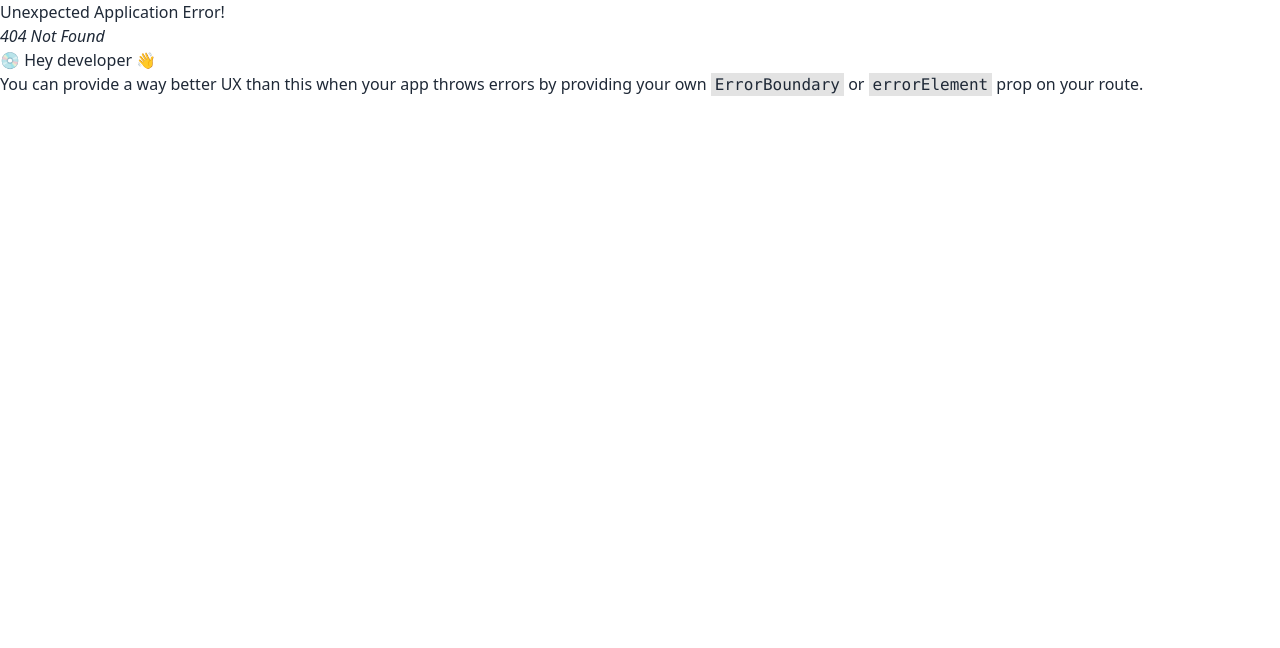
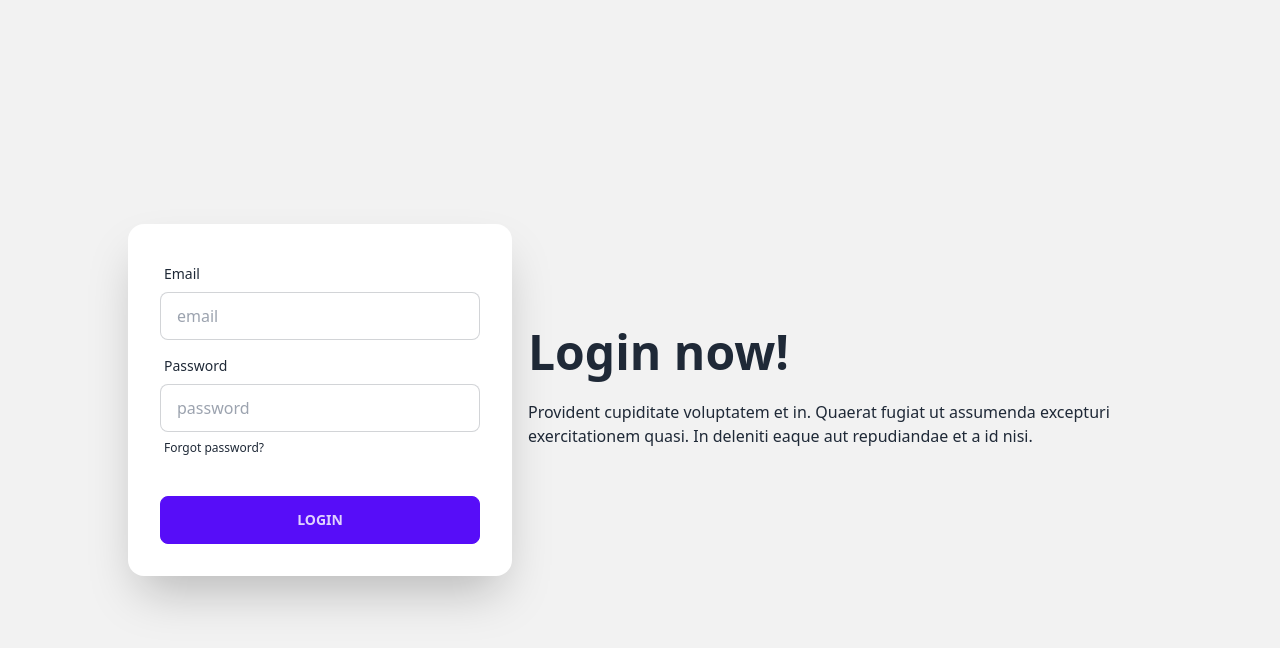
Before and after one commit to niloysaha06/FoodLane, a React (Vite) app: page /login in a window 1280 px wide. Before the commit this address had no page. Shown: the top 648 px of the page. Built offline with nearby package versions, Linux system fonts and the light colour scheme.

Commit message:
Create login form

```diff
--- a/src/Layout/Main.jsx
+++ b/src/Layout/Main.jsx
@@ -1,13 +1,16 @@
-import { Outlet } from "react-router-dom";
+import { Outlet, useLocation } from "react-router-dom";
 import Footer from "../pages/Shared/Footer";
 import NavBar from "../pages/Shared/NavBar";
 
 const Main = () => {
+  const location = useLocation();
+  console.log(location);
+  const noHeaderFooter = location.pathname.includes("login");
   return (
     <div>
-      <NavBar></NavBar>
+      {noHeaderFooter || <NavBar></NavBar>}
       <Outlet></Outlet>
-      <Footer></Footer>
+      {noHeaderFooter || <Footer></Footer>}
     </div>
   );
 };
--- a/src/components/FoodCard/FoodCard.jsx
+++ b/src/components/FoodCard/FoodCard.jsx
@@ -1,3 +1,5 @@
+import { Link } from "react-router-dom";
+
 const FoodCard = ({ item }) => {
   const { name, image, price, recipe } = item;
 
@@ -9,11 +11,15 @@ const FoodCard = ({ item }) => {
       <p className="absolute right-0 mr-4 mt-4 px-4 bg-slate-900 text-white">
         {price}
       </p>
-      <div className="card-body text-center">
+      <div className="card-body flex flex-col items-center">
         <h2 className="card-title">{name}</h2>
         <p>{recipe}</p>
         <div className="card-actions justify-end">
-          <button className="btn btn-primary">Add to Cart</button>
+          <Link>
+            <button className="btn btn-outline bg-slate-100 border-0 border-orange-400 border-b-4 mt-3">
+              Order Now
+            </button>
+          </Link>
         </div>
       </div>
     </div>
--- a/src/hooks/useMenu.jsx
+++ b/src/hooks/useMenu.jsx
@@ -4,7 +4,7 @@ const useMenu = () => {
   const [menu, setMenu] = useState([]);
   const [loading, setLoading] = useState(true);
   useEffect(() => {
-    fetch("menu.json")
+    fetch("http://localhost:5000/menu")
       .then((res) => res.json())
       .then((data) => {
         setMenu(data), setLoading(false);
--- a/src/pages/Home/Testimonials/Testimonials.jsx
+++ b/src/pages/Home/Testimonials/Testimonials.jsx
@@ -12,7 +12,7 @@ const Testimonials = () => {
   const [reviews, setReviews] = useState([]);
 
   useEffect(() => {
-    fetch("reviews.json")
+    fetch("http://localhost:5000/reviews")
       .then((res) => res.json())
       .then((data) => setReviews(data));
   }, []);
--- /dev/null
+++ b/src/pages/Login/Login.jsx
@@ -0,0 +1,60 @@
+const Login = () => {
+  const handleLogin = (e) => {
+    e.preventDefault();
+    const form = event.target;
+    const email = form.email.value;
+    const password = form.password.value;
+    console.log(email, password);
+  };
+
+  return (
+    <div className="hero min-h-screen bg-base-200">
+      <div className="hero-content flex-col lg:flex-row-reverse">
+        <div className="text-center md:w-1/2 lg:text-left">
+          <h1 className="text-5xl font-bold">Login now!</h1>
+          <p className="py-6">
+            Provident cupiditate voluptatem et in. Quaerat fugiat ut assumenda
+            excepturi exercitationem quasi. In deleniti eaque aut repudiandae et
+            a id nisi.
+          </p>
+        </div>
+        <div className="card md:w-1/2 w-full max-w-sm shadow-2xl bg-base-100">
+          <form onSubmit={handleLogin} className="card-body">
+            <div className="form-control">
+              <label className="label">
+                <span className="label-text">Email</span>
+              </label>
+              <input
+                type="email"
+                name="email"
+                placeholder="email"
+                className="input input-bordered"
+              />
+            </div>
+            <div className="form-control">
+              <label className="label">
+                <span className="label-text">Password</span>
+              </label>
+              <input
+                type="password"
+                name="password"
+                placeholder="password"
+                className="input input-bordered"
+              />
+              <label className="label">
+                <a href="#" className="label-text-alt link link-hover">
+                  Forgot password?
+                </a>
+              </label>
+            </div>
+            <div className="form-control mt-6">
+              <input className="btn btn-primary" type="submit" value="Login" />
+            </div>
+          </form>
+        </div>
+      </div>
+    </div>
+  );
+};
+
+export default Login;
--- a/src/pages/Menu/Menu/Menu.jsx
+++ b/src/pages/Menu/Menu/Menu.jsx
@@ -29,12 +29,12 @@ const Menu = () => {
       <MenuCategory items={offered}></MenuCategory>
       <MenuCategory
         items={desserts}
-        title={"Dessert"}
+        title={"dessert"}
         img={dessertImg}
       ></MenuCategory>
-      <MenuCategory items={pizza} title={"Pizza"} img={pizzaImg}></MenuCategory>
-      <MenuCategory items={salad} title={"Salad"} img={saladImg}></MenuCategory>
-      <MenuCategory items={soup} title={"Soup"} img={soupImg}></MenuCategory>
+      <MenuCategory items={pizza} title={"pizza"} img={pizzaImg}></MenuCategory>
+      <MenuCategory items={salad} title={"salad"} img={saladImg}></MenuCategory>
+      <MenuCategory items={soup} title={"soup"} img={soupImg}></MenuCategory>
     </div>
   );
 };
--- a/src/pages/Menu/MenuCategory/MenuCategory.jsx
+++ b/src/pages/Menu/MenuCategory/MenuCategory.jsx
@@ -1,3 +1,4 @@
+import { Link } from "react-router-dom";
 import Cover from "../../Shared/Cover";
 import MenuItem from "../../Shared/MenuItem";
 
@@ -10,6 +11,11 @@ const MenuCategory = ({ items, title, img }) => {
           <MenuItem key={item._id} item={item}></MenuItem>
         ))}
       </div>
+      <Link to={`/order/${title}`}>
+        <button className="btn btn-outline border-0 border-b-4 mt-3">
+          Order Now
+        </button>
+      </Link>
     </div>
   );
 };
--- a/src/pages/Order/Order/Order.jsx
+++ b/src/pages/Order/Order/Order.jsx
@@ -7,10 +7,17 @@ import "react-tabs/style/react-tabs.css";
 import useMenu from "../../../hooks/useMenu";
 import FoodCard from "../../../components/FoodCard/FoodCard";
 import OrderTab from "../OrderTab/OrderTab";
+import { useParams } from "react-router-dom";
+import { Helmet } from "react-helmet-async";
 
 const Order = () => {
+  const categories = ["salad", "pizza", "soup", "dessert", "drinks"];
+  const category = useParams();
+  console.log(category);
+  const initialIndex = categories.indexOf(category);
   const [tabIndex, setTabIndex] = useState(0);
   const [menu] = useMenu();
+
   const desserts = menu.filter((item) => item.category === "dessert");
   const soup = menu.filter((item) => item.category === "soup");
   const salad = menu.filter((item) => item.category === "salad");
@@ -18,6 +25,9 @@ const Order = () => {
   const drinks = menu.filter((item) => item.category === "drinks");
   return (
     <div>
+      <Helmet>
+        <title>Bistro Boss | Order Food</title>
+      </Helmet>
       <Cover img={orderImg} title={"Order Food"}></Cover>
       <Tabs defaultIndex={tabIndex} onSelect={(index) => setTabIndex(index)}>
         <TabList>
--- a/src/pages/Shared/NavBar.jsx
+++ b/src/pages/Shared/NavBar.jsx
@@ -10,7 +10,10 @@ const NavBar = () => {
         <Link to={"/menu"}>Our Menu</Link>
       </li>
       <li>
-        <Link to={"/order"}>Order-Food</Link>
+        <Link to={"/order/salad"}>Order-Food</Link>
+      </li>
+      <li>
+        <Link to={"/login"}>Login</Link>
       </li>
     </>
   );
```
Also changed, not shown: src/Routes/Routes.jsx (+6 -1 lines).
